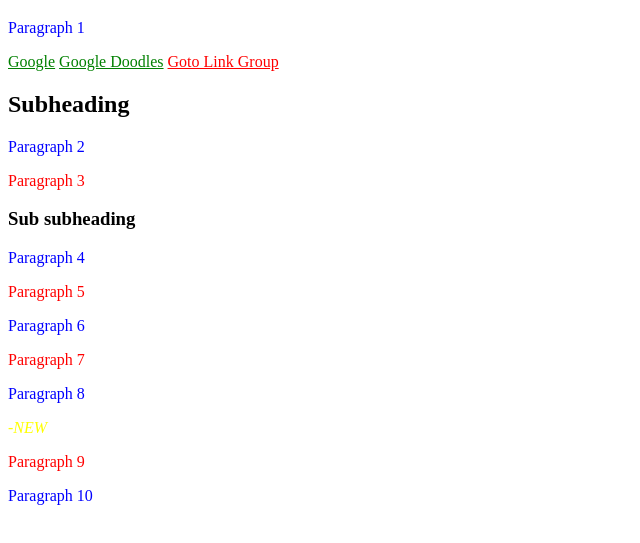
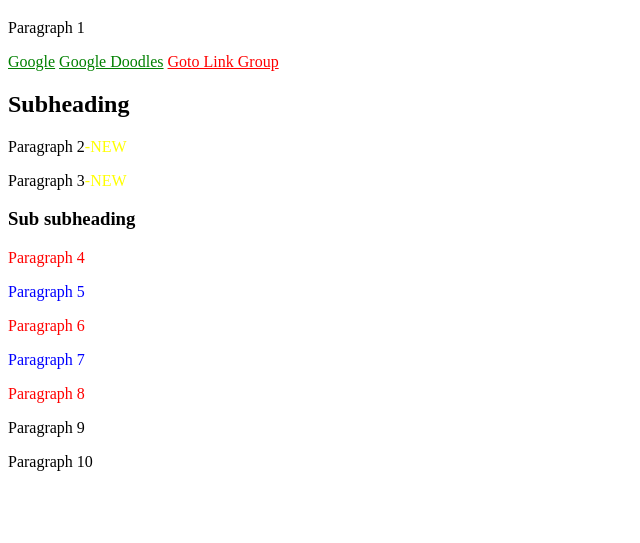
Before and after one commit to GregNoob/Advanced-CSS, a plain HTML site: page index.html in a window 1280 px wide. Shown: the part 61-604 px from the top of the page, without its empty margins (0-640 px from the left). Drawn offline with Linux system fonts and the light colour scheme.

Commit message:
finished assignment

```diff
--- a/index.html
+++ b/index.html
@@ -13,19 +13,17 @@
             color: green;
         }
 
-        #first-div::after {
+        #first-div>p::after {
             content: "-NEW";
             color: yellow;
-            font-style: italic;
-
         }
 
-        p:nth-child(odd) {
-            color: red;
+        #second-div p:nth-child(2n+1) {
+            color: blue;
         }
 
-        p:nth-child(even) {
-            color: blue;
+        #second-div p:nth-child(2n+2) {
+            color: red;
         }
 
         p:nth-child(8):hover {
--- a/style.css
+++ b/style.css
@@ -6,14 +6,16 @@ a[href*="google"] {
     color: green;
 }
 
-#first-div::after {
+#first-div>p::after {
     content: "-NEW";
     color: yellow;
-    font-style: italic;
-
 }
 
-#second-div:nth-child(6) {
+#second-div p:nth-child(2n+1) {
+    color: blue;
+}
+
+#second-div p:nth-child(2n+2) {
     color: red;
 }
 
```
